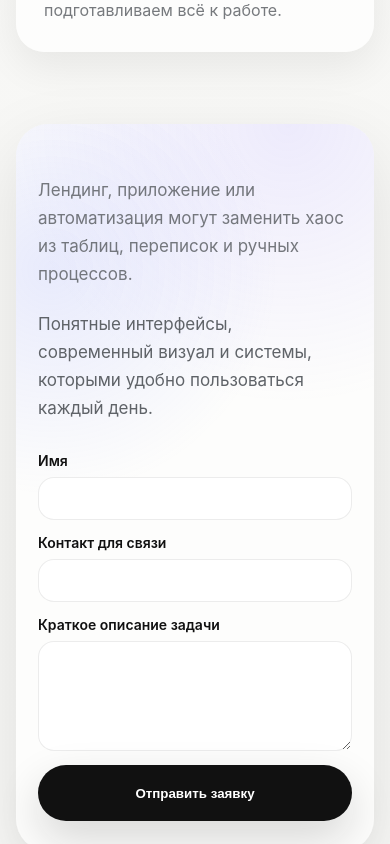
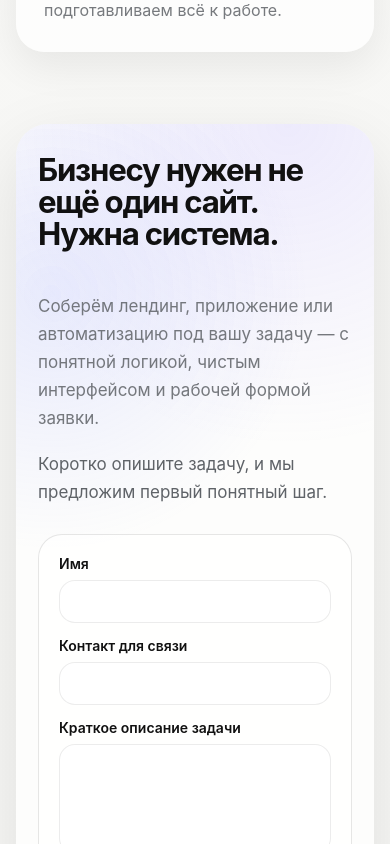
Before and after one commit to vladtranskom888-hue/lending_my, a React (Vite) app: page / in a window 390 px wide. Shown: the part 6200-7044 px from the top of the page. Built offline with nearby package versions, Linux system fonts and the light colour scheme.

Commit message:
Rebuild contact section into balanced two-column CTA + form layout

```diff
--- a/src/App.jsx
+++ b/src/App.jsx
@@ -161,10 +161,12 @@ export default function App() {
         </div>
       </section>
 
-      <section id="contact" className="section final">
-        <div className="copy">
-          <p>Лендинг, приложение или автоматизация могут заменить хаос из таблиц, переписок и ручных процессов.</p>
-          <p className="muted">Понятные интерфейсы, современный визуал и системы, которыми удобно пользоваться каждый день.</p>
+      <section id="contact" className="section final contactSection">
+        <div className="copy contactCopy">
+          <h2>Бизнесу нужен не ещё один сайт. Нужна система.</h2>
+          <p>Соберём лендинг, приложение или автоматизацию под вашу задачу — с понятной логикой, чистым интерфейсом и рабочей формой заявки.</p>
+          <p className="muted">Коротко опишите задачу, и мы предложим первый понятный шаг.</p>
+        </div>
         <form className="contactForm" onSubmit={handleSubmit}>
           <label>
             Имя
@@ -183,7 +185,6 @@ export default function App() {
           </button>
           {status.message && <p className={`submitMessage ${status.type}`}>{status.message}</p>}
         </form>
-        </div>
       </section>
     </main>
   );
--- a/src/styles.css
+++ b/src/styles.css
@@ -155,6 +155,25 @@ nav {
   flex-direction: column;
   align-items: flex-start;
   min-width: 0;
+}
+
+.contactSection {
+  grid-template-columns: minmax(0, 0.95fr) minmax(0, 1.05fr);
+  align-items: stretch;
+  gap: clamp(40px, 7vw, 96px);
+}
+
+.contactCopy h2 {
+  max-width: 16ch;
+  margin-bottom: 20px;
+}
+
+.contactCopy p {
+  max-width: 56ch;
+}
+
+.contactCopy .muted {
+  margin-top: 18px;
 }
 
 h1,
@@ -626,14 +645,33 @@ p {
     padding: 20px;
     border-radius: 24px;
   }
+
+  .contactSection {
+    grid-template-columns: 1fr;
+    gap: 28px;
+  }
+
+  .contactCopy h2 {
+    max-width: 100%;
+  }
+
+  .contactForm {
+    max-width: 100%;
+    justify-self: stretch;
+  }
 }
 
 .contactForm {
-  width: min(520px, 100%);
+  width: 100%;
+  max-width: 560px;
+  justify-self: end;
   display: flex;
   flex-direction: column;
   gap: 14px;
-  margin-top: 30px;
+  padding: clamp(20px, 2.6vw, 28px);
+  border-radius: 24px;
+  background: rgba(255, 255, 255, 0.72);
+  border: 1px solid rgba(17, 17, 17, 0.1);
 }
 
 .contactForm label {
@@ -650,7 +688,7 @@ p {
 .contactForm textarea {
   width: 100%;
   border: 1px solid var(--border-soft);
-  background: rgba(255, 255, 255, 0.9);
+  background: rgba(255, 255, 255, 0.92);
   border-radius: 16px;
   padding: 12px 14px;
   font: inherit;
```
Lines whose indentation alone changed are shown as unchanged.
